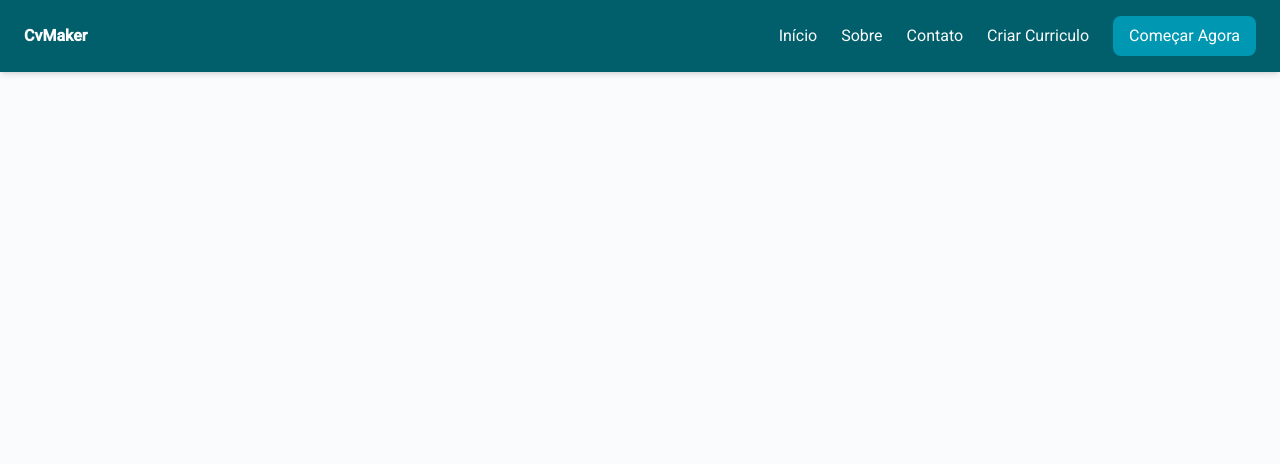
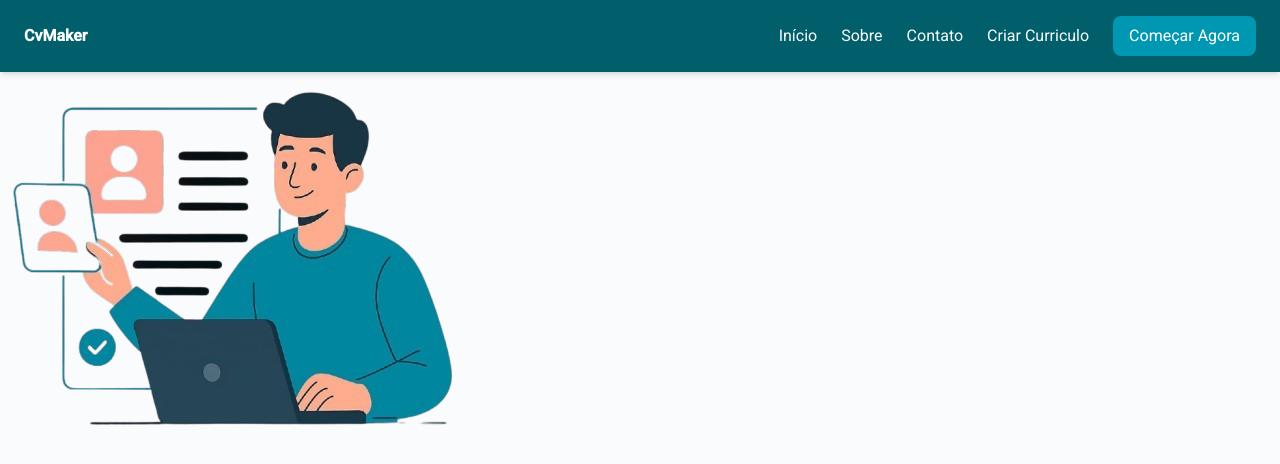
Before and after one commit to ArthurOliv2/cvmaker, a React (Vite) app: page / in a window 1280 px wide. Shown: the top 464 px of the page. Built offline with nearby package versions, Linux system fonts and the light colour scheme.

Commit message:
Adiciona uma imagem no hero section

```diff
--- a/src/pages/Home.jsx
+++ b/src/pages/Home.jsx
@@ -1,8 +1,16 @@
 import Navbar from "../components/NavBar"
+import avatar_curriculo from "../assets/avatar_curriculo.png"
 
 function Home() {
     return(
-        <Navbar/>
+        <>
+            <Navbar/>
+            <img src={avatar_curriculo} alt="avatar_curriculo" />
+
+
+        </>
+
+
     );
 }
 
```
Also changed, not shown: src/assets/avatar_curriculo.png (added).
